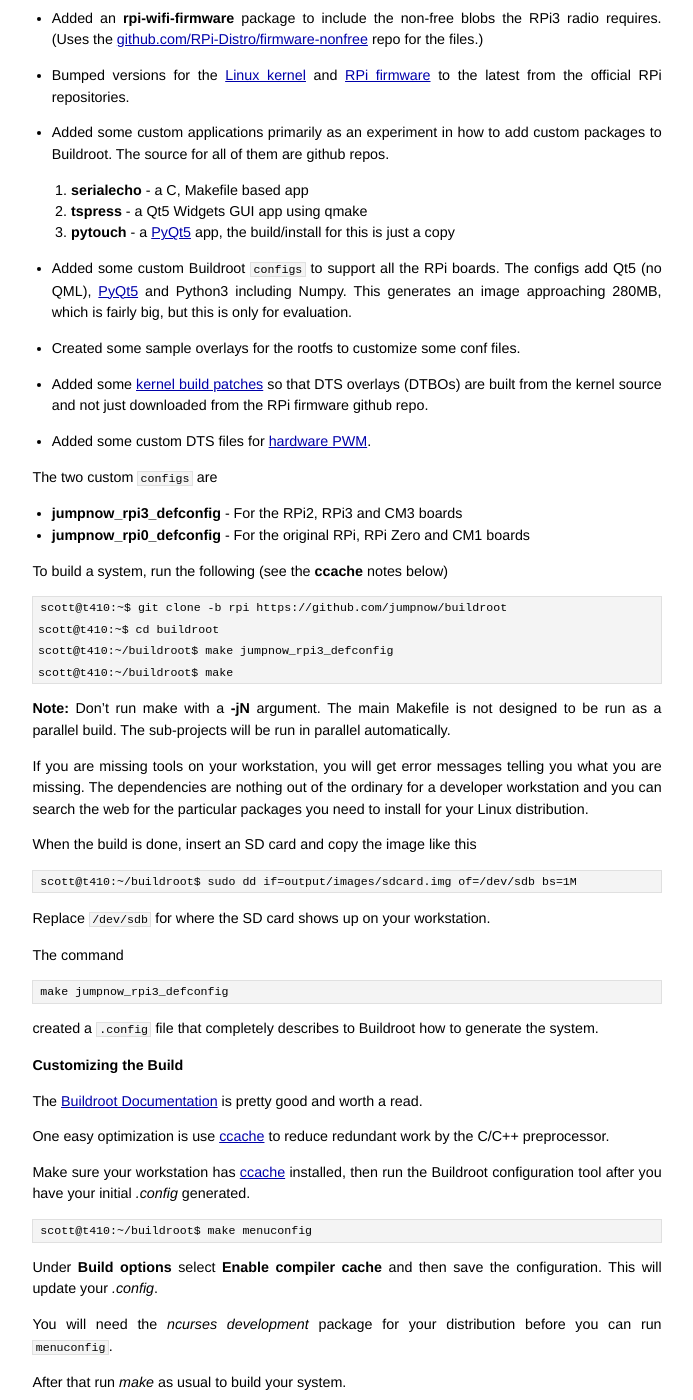
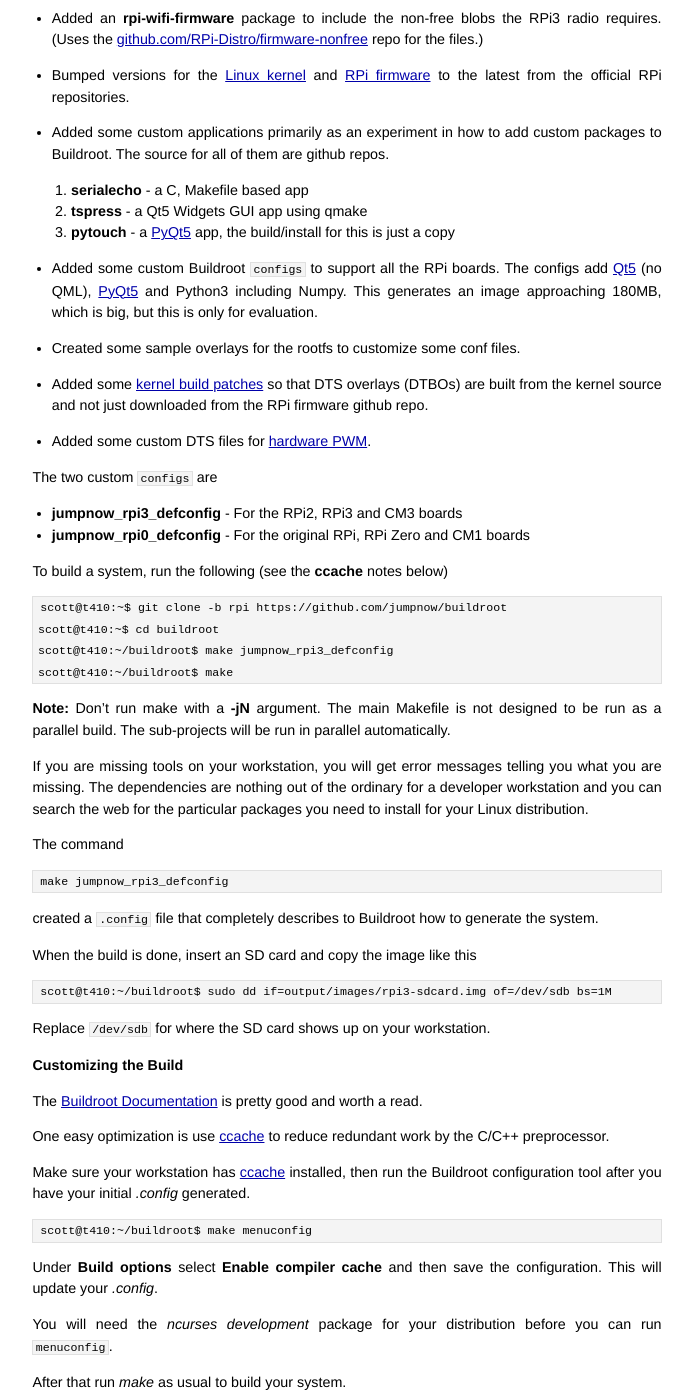
Before and after one commit to jumpnow/jumpnowtek-site, a Jekyll site: the page built from _posts/2017-01-10-Raspberry-Pi-Systems-with-Buildroot.md, in a window 1280 px wide and 1400 px high, scrolled down 657 px. Shown: the whole window, without its empty margins (293-986 px from the left). Built offline with Jekyll 4.4.1, drawn with Linux system fonts in a browser that asks for light colours; some of the changed lines change nothing that is shown; some of the changed text lies outside the part shown.

Commit message:
Update the rpi br doc

```diff
--- a/_posts/2017-01-10-Raspberry-Pi-Systems-with-Buildroot.md
+++ b/_posts/2017-01-10-Raspberry-Pi-Systems-with-Buildroot.md
@@ -2,7 +2,7 @@
 layout: post
 title: Building Raspberry Pi Systems with Buildroot
 description: "Building customized systems for the Raspberry Pi using Buildroot"
-date: 2017-01-22 14:04:00
+date: 2017-01-23 14:05:00
 categories: rpi
 tags: [linux, rpi, buildroot, rpi3, qt5, pyqt, pyqt5]
 ---
@@ -39,7 +39,7 @@
   2. **tspress** - a Qt5 Widgets GUI app using qmake
   3. **pytouch** - a [PyQt5][pyqt] app, the build/install for this is just a copy
 
-* Added some custom Buildroot `configs` to support all the RPi boards. The configs add Qt5 (no QML), [PyQt5][pyqt] and Python3 including Numpy. This generates an image approaching 280MB, which is fairly big, but this is only for evaluation.
+* Added some custom Buildroot `configs` to support all the RPi boards. The configs add [Qt5][qt] (no QML), [PyQt5][pyqt] and Python3 including Numpy. This generates an image approaching 180MB, which is big, but this is only for evaluation.
 
 * Created some sample overlays for the rootfs to customize some conf files.
 
@@ -65,17 +65,18 @@
 
 If you are missing tools on your workstation, you will get error messages telling you what you are missing. The dependencies are nothing out of the ordinary for a developer workstation and you can search the web for the particular packages you need to install for your Linux distribution.
 
-When the build is done, insert an SD card and copy the image like this
-
-    scott@t410:~/buildroot$ sudo dd if=output/images/sdcard.img of=/dev/sdb bs=1M
-
-Replace `/dev/sdb` for where the SD card shows up on your workstation.
-
 The command
 
     make jumpnow_rpi3_defconfig
 
 created a `.config` file that completely describes to Buildroot how to generate the system.
+
+When the build is done, insert an SD card and copy the image like this
+
+    scott@t410:~/buildroot$ sudo dd if=output/images/rpi3-sdcard.img of=/dev/sdb bs=1M
+
+Replace `/dev/sdb` for where the SD card shows up on your workstation.
+
 
 #### Customizing the Build
 
@@ -100,9 +101,9 @@
 
     BR2_DL_DIR="$(HOME)/br-download"
 
-This allows you to share common downloads among different builds.
+This allows you to share common downloads among different builds and if you choose to delete the repo you don't have to lose the downloads.
 
-Another option is to build externally, outside the buildroot repository.
+Another option is to build externally, outside the Buildroot repository.
 
 You can specify it like this when you do the first `make defconfig`
 
@@ -111,7 +112,7 @@
     scott@fractal:/br5/rpi3$ make menuconfig (optional)
     scott@fractal:/br5/rpi3$ make
 
-In this particular case I have `/br/rpi3` on a drive partition separate from my workstation rootfs and my home directory.
+In this particular case I have `/br5/rpi3` on a drive partition separate from my workstation rootfs and my home directory.
 
 So what does the resulting system look like?
 
```
